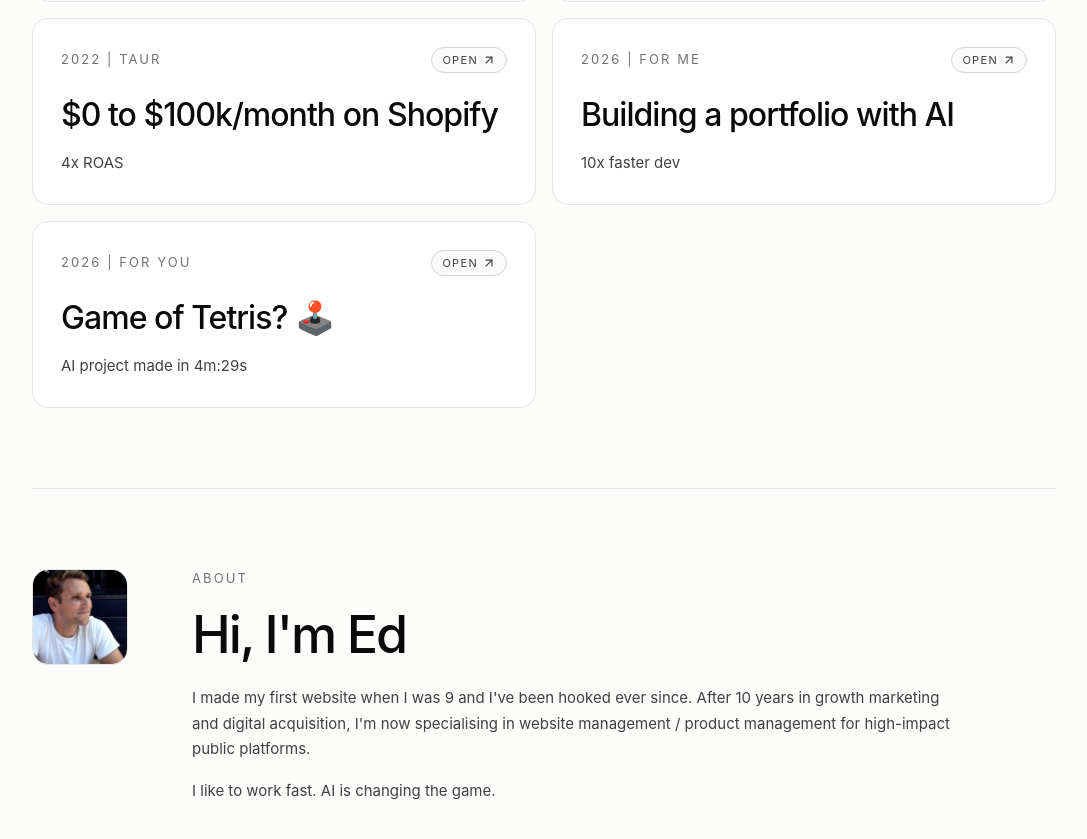
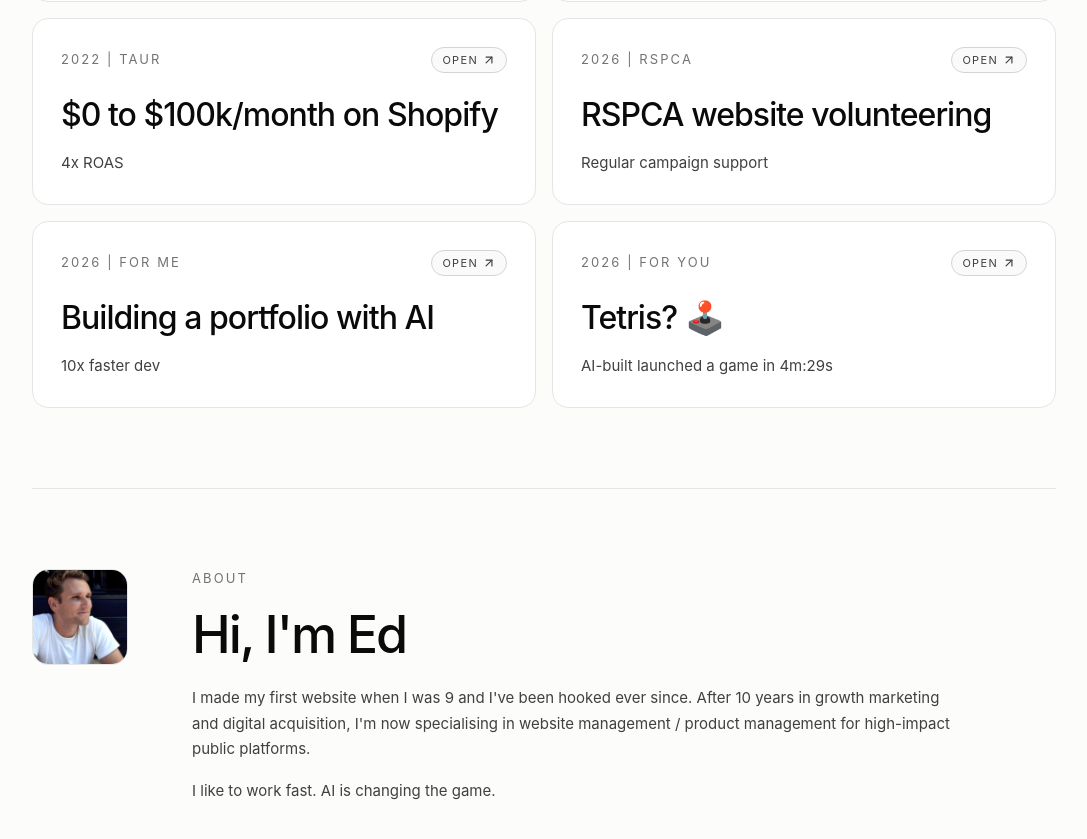
Before and after one commit to edturnuh/edturnuh.github.io, a React (Vite) app: page / in a window 1280 px wide. Shown: the part 1124-1963 px from the top of the page, without its empty margins (96-1183 px from the left). Built offline with nearby package versions, Linux system fonts and the light colour scheme.

Commit message:
added RSPCA

```diff
--- a/src/app/components/FeaturedProjects.tsx
+++ b/src/app/components/FeaturedProjects.tsx
@@ -95,6 +95,18 @@ Smooth off-peak rollout on call with ~35 stakeholders/testers, each assigned lau
     I managed full-stack development and all CRO work which, in conjunction with our ad agency, resulted in 4x ROAS. Also secured $600k+ via Kickstarter and was featured as <a href="https://www.youtube.com/watch?v=i_kxgC6oLZE" target="_blank" rel="noopener noreferrer">Project of the Day</a> twice.`,
   },
   {
+    client: 'RSPCA website volunteering',
+    subtitle: '2026',
+    result: 'RSPCA',
+    cardSupportingText: 'Regular campaign support',
+    description: '',
+    metrics: [],
+    tags: ['Volunteer', 'Campaign support', 'Website management'],
+    detailedDescription: `I provide ongoing volunteer website support to <a href="https://rspca-suffolkcentral.org.uk/" target="_blank" rel="noopener noreferrer">RSPCA Suffolk Central</a>, helping with campaigns, streamlining web ops and general website management where needed.
+
+    Case study coming soon.`,
+  },
+  {
     client: 'Building a portfolio with AI',
     subtitle: '2026',
     cardSupportingText: '10x faster dev',
@@ -112,10 +124,10 @@ Smooth off-peak rollout on call with ~35 stakeholders/testers, each assigned lau
     The result? This site! It's a custom, performant website built in 2 days. The web development portion of that time was a tiny fraction. Development at this speed is mind-blowing, and in my opinion, the output quality is higher because I felt so free to explore design, writing and development on the fly.`,
   },
   {
-    client: 'Game of Tetris? 🕹️',
+    client: 'Tetris? 🕹️',
     subtitle: '2026',
     result: 'For you',
-    cardSupportingText: 'AI project made in 4m:29s',
+    cardSupportingText: 'AI-built launched a game in 4m:29s',
     description: '',
     metrics: [
       { label: 'Board', value: '10×20' },
--- a/src/app/components/Navigation.tsx
+++ b/src/app/components/Navigation.tsx
@@ -62,7 +62,14 @@ export function Navigation() {
     <>
       <nav className="sticky top-0 z-40 border-b border-neutral-200 bg-[#fcfcfa]/95 backdrop-blur" role="navigation" aria-label="Main navigation">
         <div className="max-w-[1120px] mx-auto px-6 md:px-12 py-5 flex items-center justify-between gap-6">
-          <a href="#main-content" className="text-[15px] font-medium tracking-[0.01em] text-neutral-950">
+          <a
+            href="#top"
+            className="text-[15px] font-medium tracking-[0.01em] text-neutral-950"
+            onClick={(event) => {
+              event.preventDefault();
+              window.scrollTo({ top: 0, behavior: 'smooth' });
+            }}
+          >
             Edward Turner
           </a>
 
--- a/src/app/components/ProjectModal.tsx
+++ b/src/app/components/ProjectModal.tsx
@@ -185,7 +185,7 @@ export function ProjectModal({ isOpen, onClose, project }: ProjectModalProps) {
             </div>
           </section>
 
-          {project.liveDemo !== 'tetris' && (
+          {project.liveDemo !== 'tetris' && project.metrics.length > 0 && (
             <div className="mt-4 grid grid-cols-3 gap-2 md:mt-5 md:gap-3">
               {project.metrics.map((metric) => (
                 <div key={metric.label} className="rounded-lg border border-neutral-200 bg-white px-3 py-3 md:rounded-xl md:p-4">
```
